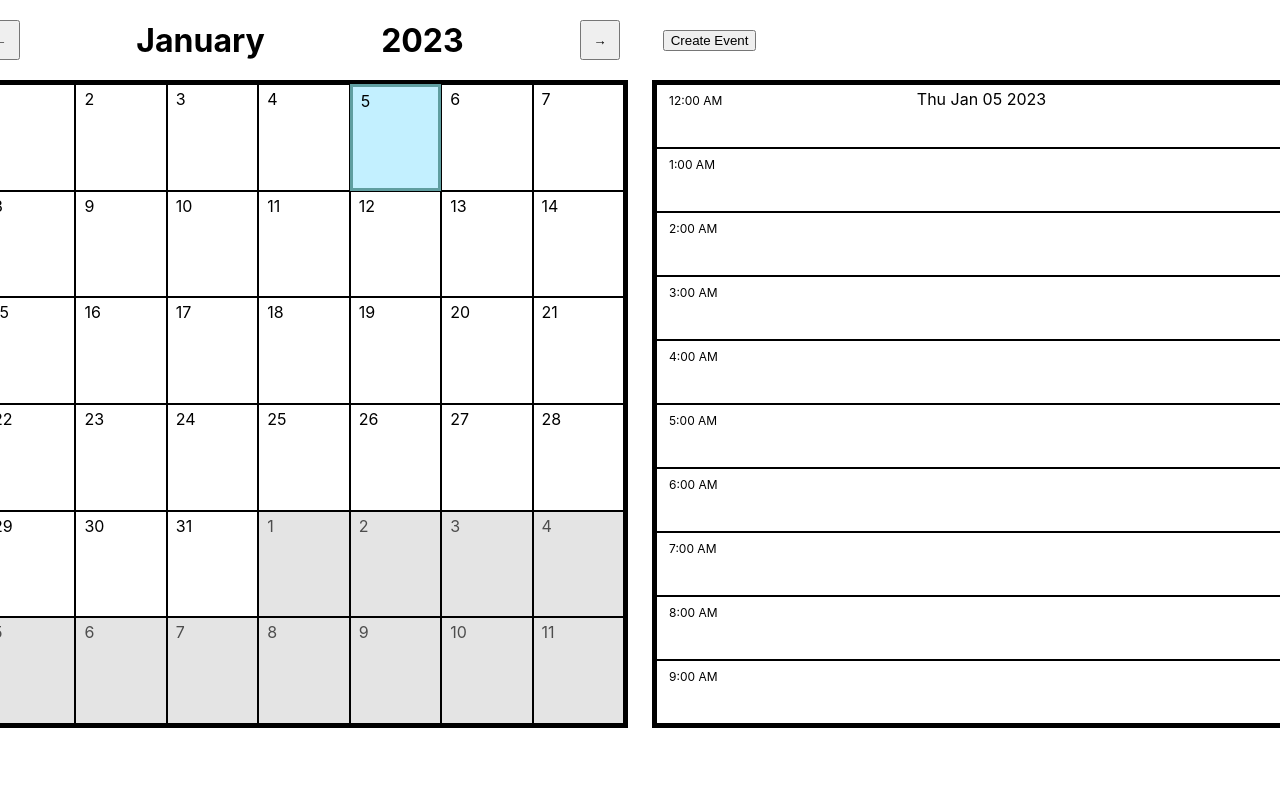
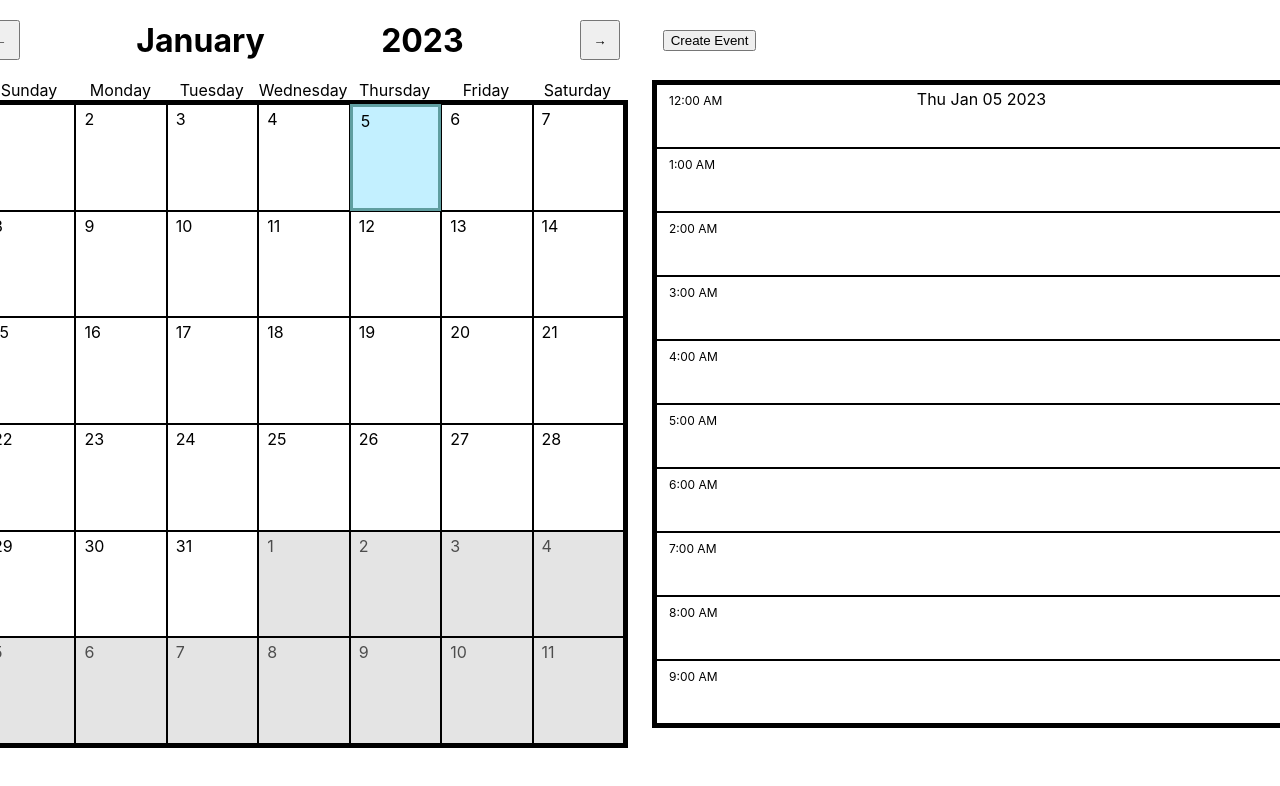
Before and after one commit to R-JG/Scheduler--Old, a React (Create React App) app: page / in a window 1280 px wide. Shown: the top 786 px of the page. Built offline with nearby package versions, Linux system fonts and the light colour scheme; the HTML template or start-up script is replaced by a standard one.

Commit message:
Rework the hour click delegation to either select the date of the hour clicked, or, if setting the time in edit mode, update the form date according to the hour.

```diff
--- a/src/components/Calendar.js
+++ b/src/components/Calendar.js
@@ -18,11 +18,23 @@ export default function Calendar(props) {
         updateEventFormTimes
     } = props;
 
-    const createMonthName = () => {
+    const getMonthName = () => {
         const monthArray =
             ['January', 'February', 'March', 'April', 'May', 'June',
             'July', 'August', 'September', 'October', 'November', 'December'];
         return monthArray[calendarDates[10].getMonth()];
+    };
+
+    const createDayNameElements = () => {
+        const dayNames = ['Sunday', 'Monday', 'Tuesday', 'Wednesday',
+        'Thursday', 'Friday', 'Saturday'];
+        return dayNames.map((dayName, index) => (
+            <div
+                key={index + dayName}
+                className='day-name'>
+                {dayName}
+            </div>
+        ));
     };
 
     // Create components for each date in calendarDates.
@@ -47,12 +59,15 @@ export default function Calendar(props) {
                     className='header-button previous-month'
                     onClick={() => changeMonth('previous')}
                 >←</button>
-                <h1 className='month'>{createMonthName()}</h1>
+                <h1 className='month'>{getMonthName()}</h1>
                 <h1 className='year'>{calendarDates[10].getFullYear()}</h1>
                 <button
                     className='header-button next-month'
                     onClick={() => changeMonth('next')}
                 >→</button>
+            </div>
+            <div className='day-names-container'>
+                {createDayNameElements()}
             </div>
             <div className='calendar-container'>
                 {calendarDateComponentsArray}
--- a/src/components/DayPanel.js
+++ b/src/components/DayPanel.js
@@ -61,16 +61,29 @@ export default function DayPanel(props) {
         );
     };
 
-    function delegateClickForHourSelection(e) {
-        if (!timeSelectMode.eventStart
-            && !timeSelectMode.eventEnd) return;
+    function selectDate(dateObject) {
+        updateSelection('date', dateObject);
+    };
+
+    function updateFormHours(dateObject, hourValue) {
+        dateObject.setHours(hourValue);
+        updateEventFormTimes(hourValue);
+    };
+
+    function delegateHourClick(e) {
         if (!(e.target.classList.contains('hour'))) return;
         const idArray = e.target.id.split(' ');
         let hourValue = idArray.pop();
         const dateValue = idArray.join(' ');
-        const nextDate = new Date(dateValue)
-        nextDate.setHours(hourValue);
-        updateEventFormTimes(nextDate);
+        const dateObject = new Date(dateValue);
+        if (editEventMode) {
+            if (timeSelectMode.eventStart
+            || timeSelectMode.eventEnd) {
+                updateFormHours(dateObject, hourValue);
+            };
+        } else {
+            selectDate(dateObject);
+        };
     };
 
     function convertHourFormat(hour) {
@@ -283,7 +296,7 @@ export default function DayPanel(props) {
         <div
             ref={dayPanelRef}
             className='DayPanel'
-            onClick={delegateClickForHourSelection}>
+            onClick={delegateHourClick}>
             <div className='events-container--day-panel'>
                 {createEventComponentsArray()}
             </div>
--- a/src/components/css/Calendar.css
+++ b/src/components/css/Calendar.css
@@ -16,6 +16,21 @@
     width: 3em;
 }
 
+.day-names-container {
+    width: 40rem;
+    display: flex;
+    flex-direction: row;
+    justify-content: space-evenly;
+    align-items: center;
+}
+
+.day-name {
+    width: 5.7rem;
+    text-align: center;
+    position: relative;
+    left: 0.5%;
+}
+
 .calendar-container {
     height: 40rem;
     width: 40rem;
```
